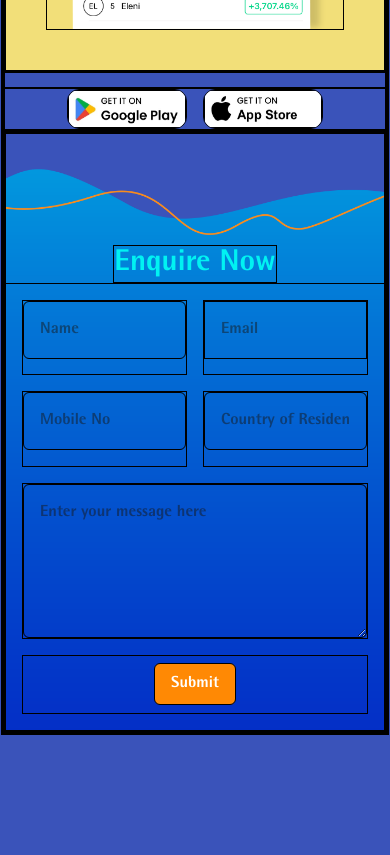
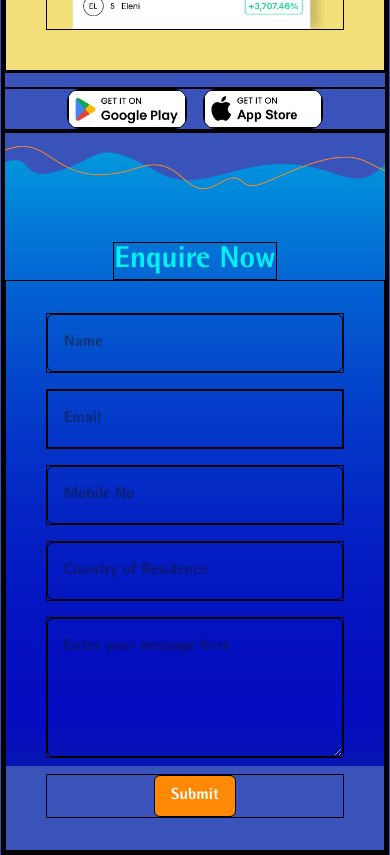
Before and after one commit to Aulge2910/interviewproject1, a Next.js app: page / in a window 390 px wide. Shown: the part 6240-7095 px from the top of the page. Before the commit the page ends 6975 px from the top, so only its background shows below. Built offline with nearby package versions, Linux system fonts and the light colour scheme.

Commit message:
fix and sort EnrollNow part

```diff
--- a/src/app/_sections/EnrollNow/index.tsx
+++ b/src/app/_sections/EnrollNow/index.tsx
@@ -50,21 +50,25 @@ const EnrollNow = () => {
   };
 
   return (
-    <section className="w-full h-full text-center mx-auto lg:w-[80vw]">
+    <section className="w-full h-full text-center mx-auto max-w-380">
       {/* top title of section */}
-      <div className="w-full relative flex flex-col justify-end items-center overflow-hidden min-h-150 sm:min-h-200  sm:max-h-200">
-        <img
-          src="/images/bg-3.png"
-          alt="bg layer 1"
-          className="-z-10 w-full aspect-4/12 absolute inset-0 object-cover lg:object-[center_30px]"
-        />
+
+      {/* parent wrapper here */}
+      <div
+        className={`w-full relative flex flex-col justify-end items-center
+        h-180 sm:h-165 xl:h-185 overflow-hidden
+        bg-[url('/images/bg-3.png')] bg-no-repeat bg-size-[160%] bg-top`}
+      >
+
+        {/* title */}
         <h3 className=" text-3xl text-light-blue font-semibold">Enquire Now</h3>
 
+        {/* enquiry form */}
         <form
           onSubmit={handleSubmit(onSubmit)}
-          className="w-full grid grid-cols-12 gap-4 px-4 sm:px-20 py-4 sm:py-10 min-h-112"
+          className="w-full grid grid-cols-12 gap-4 py-8  px-10 sm:px-20  min-h-112"
         >
-          <div className="w-full col-span-6">
+          <div className="w-full col-span-12 sm:col-span-6">
             <input
               {...register("name")}
               placeholder="Name"
@@ -76,7 +80,7 @@ const EnrollNow = () => {
               </span>
             )}
           </div>{" "}
-          <div className="w-full col-span-6">
+          <div className="w-full col-span-12 sm:col-span-6">
             <input
               {...register("email")}
               placeholder="Email"
@@ -88,7 +92,7 @@ const EnrollNow = () => {
               </span>
             )}
           </div>
-          <div className="w-full col-span-6">
+          <div className="w-full col-span-12 sm:col-span-6">
             <input
               {...register("mobile")}
               placeholder="Mobile No"
@@ -100,7 +104,7 @@ const EnrollNow = () => {
               </span>
             )}
           </div>{" "}
-          <div className="w-full col-span-6">
+          <div className="w-full col-span-12 sm:col-span-6">
             <input
               {...register("country")}
               placeholder="Country of Residence"
```
